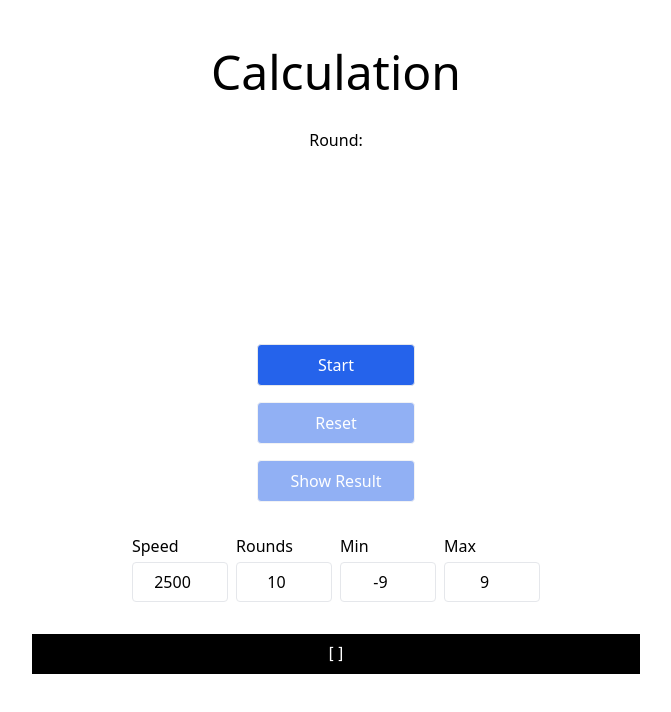
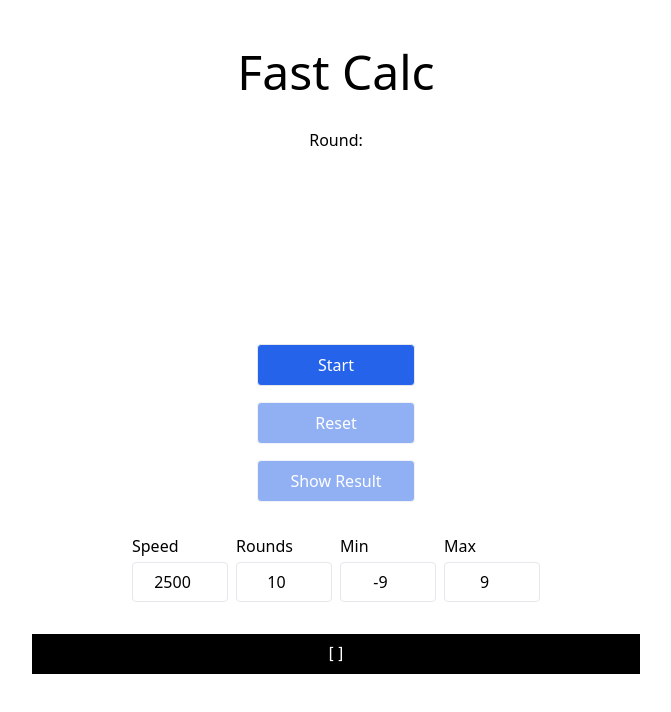
Before and after one commit to DuffmanCC/fast-calc, a React (Vite) app: page / in a window 1280 px wide. Shown: the top 712 px of the page, without its empty margins (304-975 px from the left). Built offline with nearby package versions, Linux system fonts and the light colour scheme.

Commit message:
refactor: update title and icon in index.html, improve layout in App component, and enhance Countdown component styling

```diff
--- a/index.html
+++ b/index.html
@@ -2,9 +2,9 @@
 <html lang="en">
   <head>
     <meta charset="UTF-8" />
-    <link rel="icon" type="image/svg+xml" href="/vite.svg" />
+    <link rel="icon" type="image/svg+xml" href="/calc.svg" />
     <meta name="viewport" content="width=device-width, initial-scale=1.0" />
-    <title>Fast Calculus</title>
+    <title>Fast Calc</title>
   </head>
   <body>
     <div id="root"></div>
--- a/src/App.tsx
+++ b/src/App.tsx
@@ -22,14 +22,13 @@ export default function App() {
 
   return (
     <div className="relative container mx-auto text-center flex flex-col h-screen gap-8 max-w-screen-sm py-4 lg:py-12 px-4">
-      <h1 className="text-5xl">Calculation</h1>
+      <h1 className="text-5xl">Fast Calc</h1>
 
       <div className="flex flex-col gap-4 items-center">
         <p className="text-6x">Round: {round ? round : ""}</p>
 
-        <div className="h-[10rem] relative flex justify-center items-center">
         <p
-            className={`text-[10rem] leading-none transition-opacity ${
+          className={`text-[10rem] h-[10rem] leading-none transition-opacity ${
             opacity ? "opacity-100" : "opacity-0"
           }`}
         >
@@ -39,7 +38,6 @@ export default function App() {
             ? `+${arr[round - 1]}`
             : arr[round - 1]}
         </p>
-        </div>
 
         <div className="flex flex-col gap-4">
           <Button
@@ -61,17 +59,11 @@ export default function App() {
 
       <Config config={config} setConfig={setConfig} />
 
-      <div className="">
       <p className="bg-black text-white px-4 py-2 w-full font-mono">
         {JSON.stringify(arr)}
       </p>
-      </div>
 
-      {showCountdown && (
-        <div className="fixed inset-0 bg-black bg-opacity-70 z-50 flex justify-center items-center">
-          <Countdown init={3} />
-        </div>
-      )}
+      {showCountdown && <Countdown init={3} />}
     </div>
   );
 }
--- a/src/components/Countdown.tsx
+++ b/src/components/Countdown.tsx
@@ -19,6 +19,7 @@ export default function Countdown({ init }: { init: number }) {
   }, [countdown]);
 
   return (
+    <div className="fixed inset-0 bg-black bg-opacity-70 z-50 flex justify-center items-center">
       <div
         role="timer"
         aria-live="polite"
@@ -26,5 +27,6 @@ export default function Countdown({ init }: { init: number }) {
       >
         {countdown}
       </div>
+    </div>
   );
 }
```
Also changed, not shown: public/calc.svg (renamed from public/vite.svg). Lines whose indentation alone changed are shown as unchanged.
